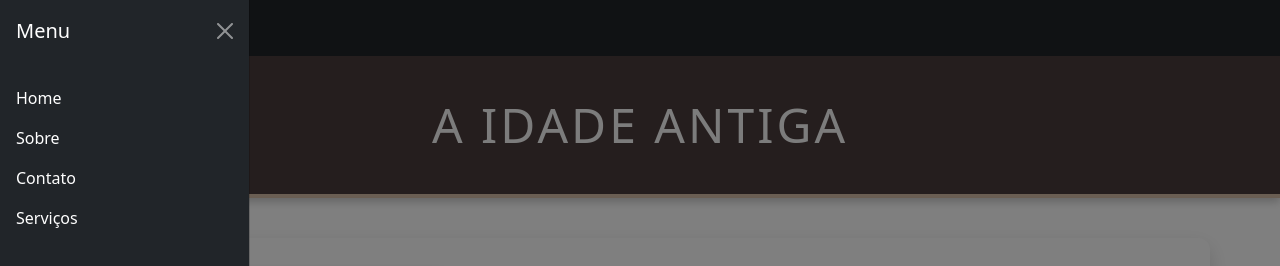
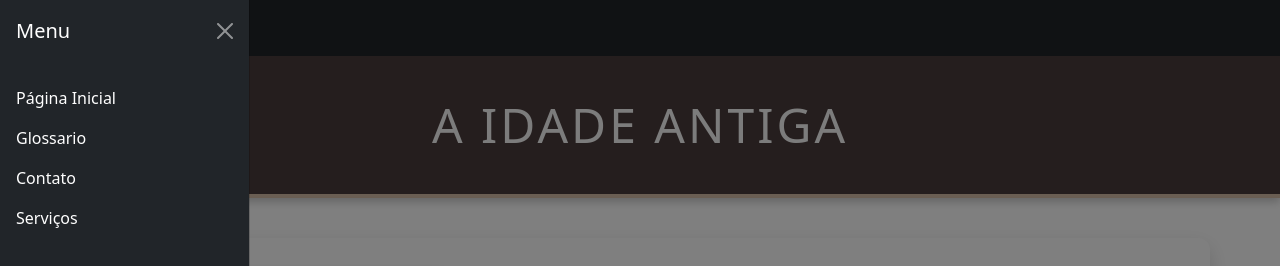
Before and after one commit to juliafortunat24/projeto_de_historia, a PHP site: page /paginas/idadeantiga.php in a window 1280 px wide, after a click that opens the changed part. Shown: the top 266 px of the page. Run offline with PHP 8.4, Linux system fonts and the light colour scheme.

Commit message:
commit luiz

```diff
--- a/paginas/idadeantiga.php
+++ b/paginas/idadeantiga.php
@@ -21,11 +21,11 @@
             </div>
             <div class="offcanvas-body">
                 <ul class="navbar-nav">
-                    <li class="nav-item">
-                        <a class="nav-link text-white" href="index.php">Home</a>
+                <li class="nav-item">
+                        <a class="nav-link text-white" href="index.php">Página Inicial</a>
                     </li>
                     <li class="nav-item">
-                        <a class="nav-link text-white" href="sobre.php">Sobre</a>
+                        <a class="nav-link text-white" href="glossario.php">Glossario</a>
                     </li>
                     <li class="nav-item">
                         <a class="nav-link text-white" href="contato.php">Contato</a>
--- a/paginas/idadecontemporanea.php
+++ b/paginas/idadecontemporanea.php
@@ -21,11 +21,11 @@
             </div>
             <div class="offcanvas-body">
                 <ul class="navbar-nav">
-                    <li class="nav-item">
-                        <a class="nav-link text-white" href="index.php">Home</a>
+                <li class="nav-item">
+                        <a class="nav-link text-white" href="index.php">Página Inicial</a>
                     </li>
                     <li class="nav-item">
-                        <a class="nav-link text-white" href="sobre.php">Sobre</a>
+                        <a class="nav-link text-white" href="glossario.php">Glossario</a>
                     </li>
                     <li class="nav-item">
                         <a class="nav-link text-white" href="contato.php">Contato</a>
--- a/paginas/idademedia.php
+++ b/paginas/idademedia.php
@@ -22,10 +22,10 @@
             <div class="offcanvas-body">
                 <ul class="navbar-nav">
                     <li class="nav-item">
-                        <a class="nav-link text-white" href="index.php">Home</a>
+                        <a class="nav-link text-white" href="index.php">Página Inicial</a>
                     </li>
                     <li class="nav-item">
-                        <a class="nav-link text-white" href="sobre.php">Sobre</a>
+                        <a class="nav-link text-white" href="glossario.php">Glossario</a>
                     </li>
                     <li class="nav-item">
                         <a class="nav-link text-white" href="contato.php">Contato</a>
--- a/paginas/idademoderna.php
+++ b/paginas/idademoderna.php
@@ -21,11 +21,11 @@
             </div>
             <div class="offcanvas-body">
                 <ul class="navbar-nav">
-                    <li class="nav-item">
-                        <a class="nav-link text-white" href="index.php">Home</a>
+                <li class="nav-item">
+                        <a class="nav-link text-white" href="index.php">Página Inicial</a>
                     </li>
                     <li class="nav-item">
-                        <a class="nav-link text-white" href="sobre.php">Sobre</a>
+                        <a class="nav-link text-white" href="glossario.php">Glossario</a>
                     </li>
                     <li class="nav-item">
                         <a class="nav-link text-white" href="contato.php">Contato</a>
--- a/paginas/idadeprimitiva.php
+++ b/paginas/idadeprimitiva.php
@@ -21,11 +21,11 @@
             </div>
             <div class="offcanvas-body">
                 <ul class="navbar-nav">
-                    <li class="nav-item">
-                        <a class="nav-link text-white" href="index.php">Home</a>
+                <li class="nav-item">
+                        <a class="nav-link text-white" href="index.php">Página Inicial</a>
                     </li>
                     <li class="nav-item">
-                        <a class="nav-link text-white" href="sobre.php">Sobre</a>
+                        <a class="nav-link text-white" href="glossario.php">Glossario</a>
                     </li>
                     <li class="nav-item">
                         <a class="nav-link text-white" href="contato.php">Contato</a>
```
